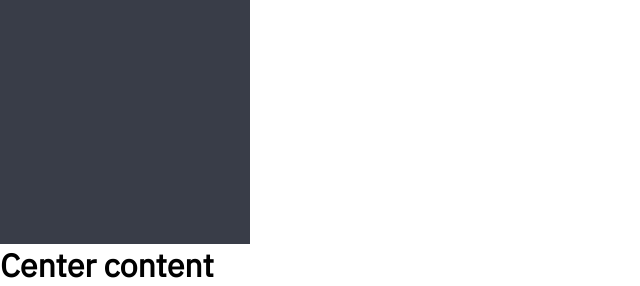
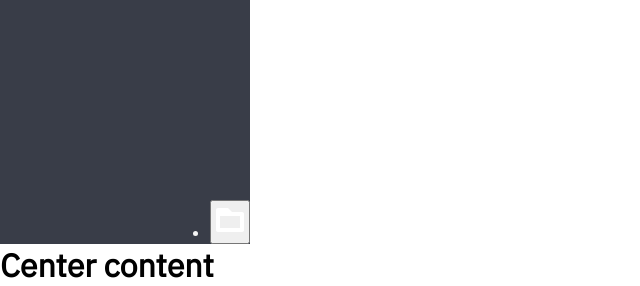
Before and after one commit to ryucatcher/study-planner, a Django app: page /dashboard/ in a window 1280 px wide. Shown: the part 556-842 px from the top of the page, without its empty margins (0-640 px from the left). Run offline with Django 3.2, Linux system fonts and the light colour scheme.

Commit message:
Flex'd dashboard side panel.

```diff
--- a/studyplanner/app/static/dashboard.css
+++ b/studyplanner/app/static/dashboard.css
@@ -5,6 +5,9 @@
     min-width: 250px;
     width: 16%;
     height: 100vh;
+    display: flex;
+    flex-direction: column;
+    justify-content: flex-start;
 }
 
 .dashboard-sub{
@@ -84,3 +87,9 @@
     font-size: 1.2em;
     padding-left: 0.5em;
 }
+
+.dashboard-control{
+    margin-top: auto;
+    display: flex;
+    justify-content: flex-end;
+}
--- a/studyplanner/app/templates/dashboard.html
+++ b/studyplanner/app/templates/dashboard.html
@@ -23,6 +23,14 @@
         </ul>
     </div>
     <div class="dashboard-sub dashboard-control">
-
+        <div class="dashboard-control-container">
+            <ul>
+                <li>
+                    <button>
+                        <img src="{% static "/img/icon_open.png" %}" alt="Open File" />
+                    </button>
+                </li>
+            </ul>
+        </div>
     </div>
 </div>
```
